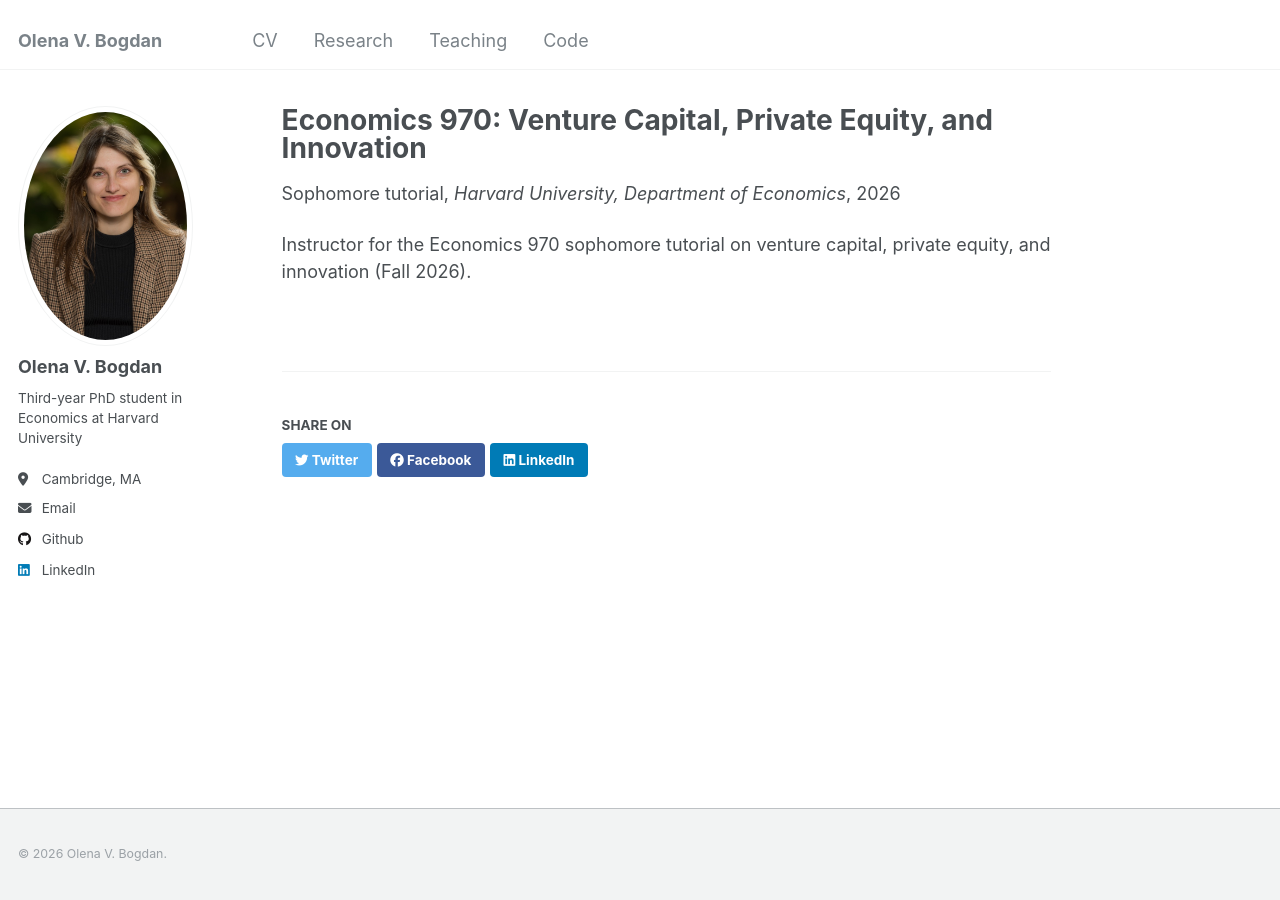
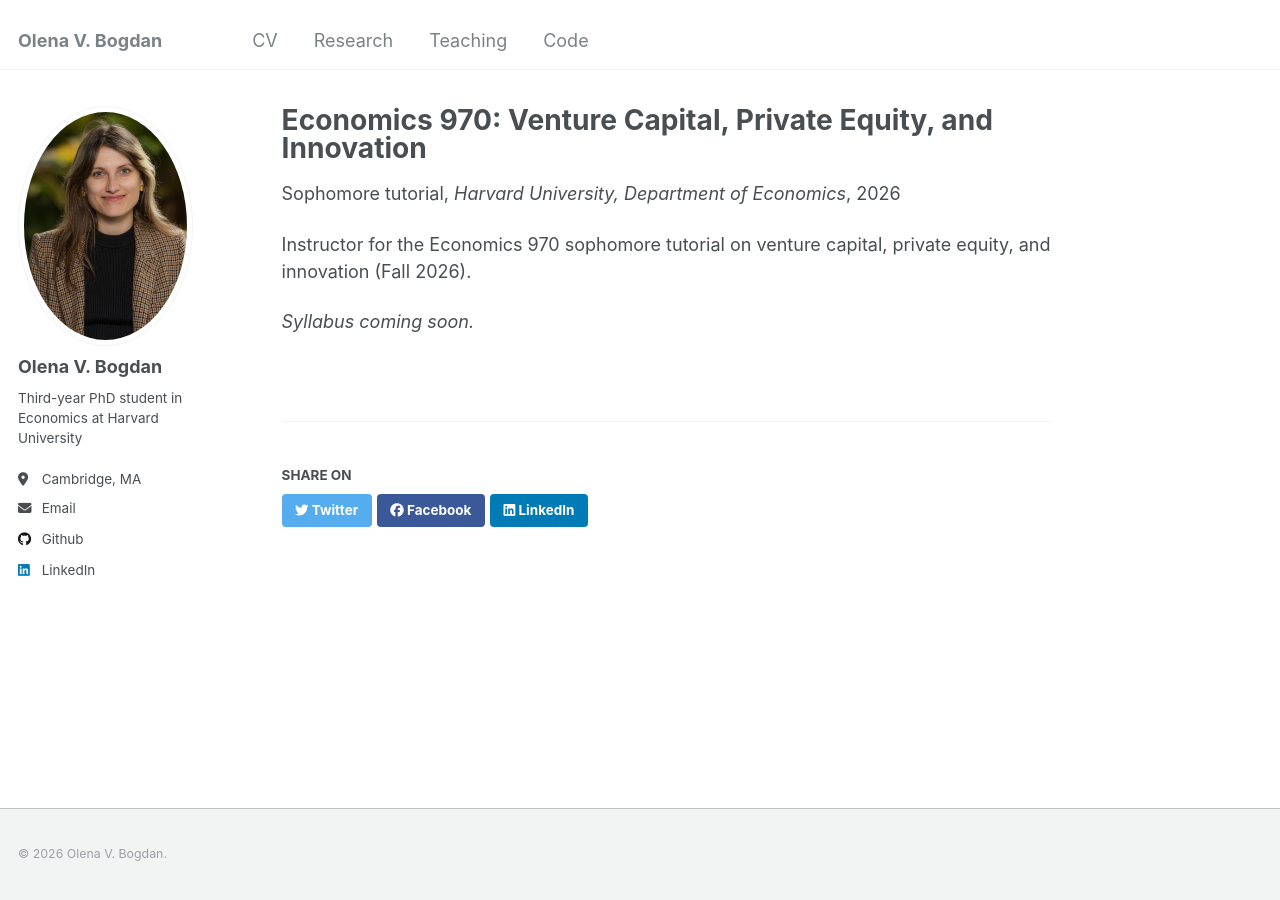
Before and after one commit to olenabg/olenabg.github.io, a Jekyll site: the page built from _teaching/2026-fall-econ970.md, in a window 1280 px wide. Built offline with Jekyll 4.4.1, drawn with Linux system fonts in a browser that asks for light colours.

Commit message:
Teaching: smaller item title, add 'Syllabus coming soon' note
Co-Authored-By: Claude Opus 4.8 <noreply@anthropic.com>

```diff
--- a/_sass/_archive.scss
+++ b/_sass/_archive.scss
@@ -42,6 +42,7 @@
 .archive__item-title {
   margin-bottom: 0.25em;
   font-family: $sans-serif-narrow;
+  font-size: $type-size-5;
 
   a + a {
     opacity: 0.5;
--- a/_teaching/2026-fall-econ970.md
+++ b/_teaching/2026-fall-econ970.md
@@ -6,6 +6,9 @@ permalink: /teaching/2026-fall-econ970
 venue: "Harvard University, Department of Economics"
 date: 2026-09-01
 location: "Cambridge, MA"
+excerpt: "*Syllabus coming soon.*"
 ---
 
 Instructor for the Economics 970 sophomore tutorial on venture capital, private equity, and innovation (Fall 2026).
+
+*Syllabus coming soon.*
```
